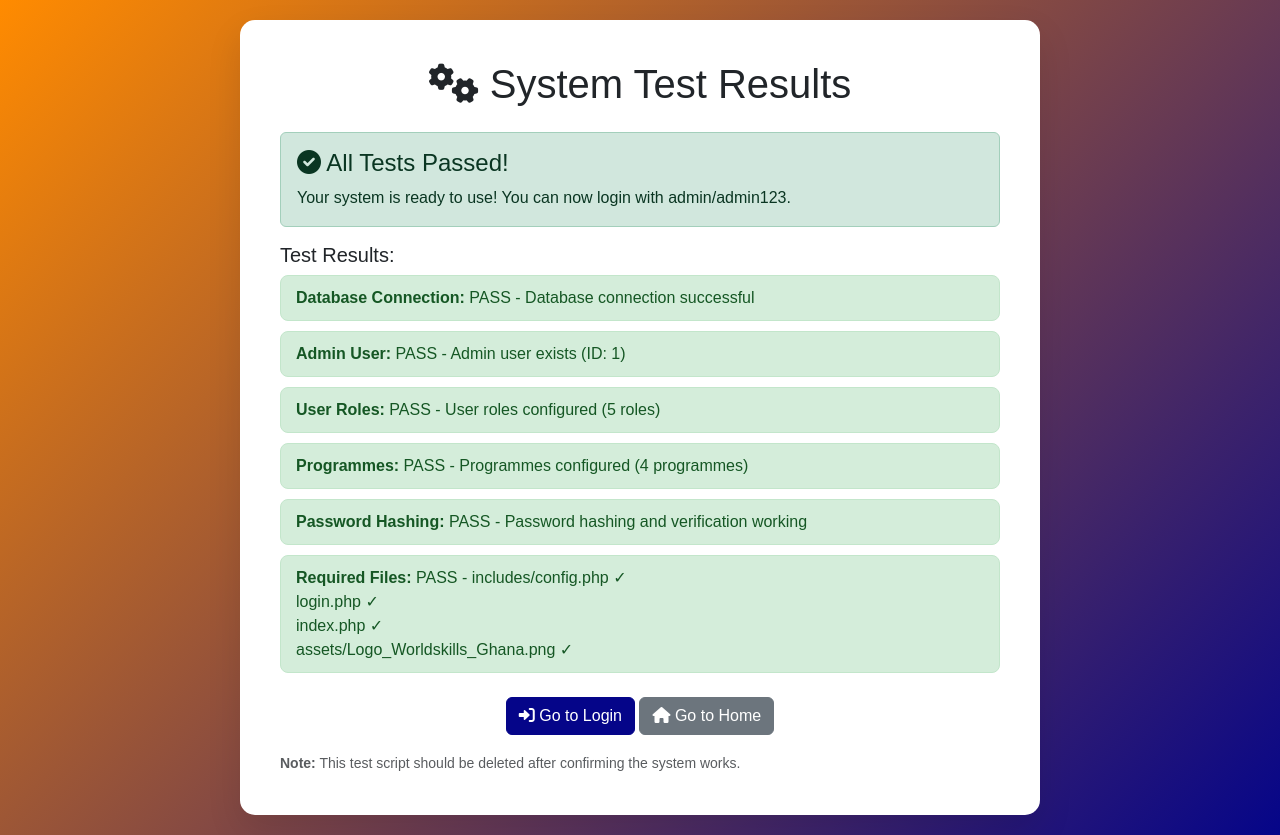
After one commit to paren-thesis/htu_codefest, a PHP site: page /htu_codefest_25/test_system.php in a window 1280 px wide. The commit adds this page. Run offline with PHP 8.4, Linux system fonts and the light colour scheme; data comes from the database, SQL or seed files in the repository.

Commit message:
Made the next fix

```diff
--- a/includes/config.php
+++ b/includes/config.php
@@ -169,4 +169,45 @@ function require_permission($role) {
         exit();
     }
 }
+
+/**
+ * Automatically fix admin password if needed
+ * This function checks if the admin user has the old password hash and fixes it
+ * Returns true if password was fixed, false otherwise
+ */
+function autoFixAdminPassword() {
+    try {
+        $db = Database::getInstance();
+
+        // Check if admin user exists and has the old password hash
+        $check_sql = "SELECT user_id, password_hash FROM users WHERE username = 'admin'";
+        $check_stmt = $db->query($check_sql);
+        $admin_user = $check_stmt->fetch();
+
+        if ($admin_user) {
+            // Check if the password hash is the old one (from database_setup.sql)
+            $old_hash = '$2y$10$92IXUNpkjO0rOQ5byMi.Ye4oKoEa3Ro9llC/.og/at2.uheWG/igi';
+
+            if ($admin_user['password_hash'] === $old_hash) {
+                // Generate correct password hash for 'admin123'
+                $correct_password_hash = password_hash('admin123', PASSWORD_DEFAULT);
+
+                // Update the admin user with the correct password hash
+                $update_sql = "UPDATE users SET password_hash = ? WHERE username = 'admin'";
+                $db->query($update_sql, [$correct_password_hash]);
+
+                // Log the fix (optional)
+                error_log("HTU Codefest: Admin password automatically fixed");
+
+                return true; // Password was fixed
+            }
+        }
+
+        return false; // No fix was needed
+    } catch (Exception $e) {
+        // Silently handle any database errors
+        error_log("HTU Codefest: Auto-fix admin password failed: " . $e->getMessage());
+        return false;
+    }
+}
 ?>
--- a/index.php
+++ b/index.php
@@ -5,6 +5,9 @@
  */
 
 require_once 'includes/config.php';
+
+// Auto-fix admin password on first run
+autoFixAdminPassword();
 
 // Redirect to login if not authenticated
 if (!is_logged_in()) {
--- /dev/null
+++ b/test_system.php
@@ -0,0 +1,217 @@
+<?php
+/**
+ * HTU COMPSSA CODEFEST 2025 - System Test
+ * This script tests the basic functionality of the system
+ */
+
+require_once 'includes/config.php';
+
+$tests = [];
+$overall_success = true;
+
+// Test 1: Database Connection
+try {
+    $db = Database::getInstance();
+    $connection = $db->getConnection();
+    $tests['Database Connection'] = ['status' => 'PASS', 'message' => 'Database connection successful'];
+} catch (Exception $e) {
+    $tests['Database Connection'] = ['status' => 'FAIL', 'message' => 'Database connection failed: ' . $e->getMessage()];
+    $overall_success = false;
+}
+
+// Test 2: Check if admin user exists
+if ($overall_success) {
+    try {
+        $check_sql = "SELECT user_id, username, role_id FROM users WHERE username = 'admin'";
+        $check_stmt = $db->query($check_sql);
+        $admin_user = $check_stmt->fetch();
+
+        if ($admin_user) {
+            $tests['Admin User'] = ['status' => 'PASS', 'message' => 'Admin user exists (ID: ' . $admin_user['user_id'] . ')'];
+        } else {
+            $tests['Admin User'] = ['status' => 'FAIL', 'message' => 'Admin user not found in database'];
+            $overall_success = false;
+        }
+    } catch (Exception $e) {
+        $tests['Admin User'] = ['status' => 'FAIL', 'message' => 'Error checking admin user: ' . $e->getMessage()];
+        $overall_success = false;
+    }
+}
+
+// Test 3: Check if roles exist
+if ($overall_success) {
+    try {
+        $roles_sql = "SELECT COUNT(*) as count FROM roles";
+        $roles_stmt = $db->query($roles_sql);
+        $roles_count = $roles_stmt->fetch()['count'];
+
+        if ($roles_count >= 5) {
+            $tests['User Roles'] = ['status' => 'PASS', 'message' => 'User roles configured (' . $roles_count . ' roles)'];
+        } else {
+            $tests['User Roles'] = ['status' => 'FAIL', 'message' => 'Expected 5 roles, found ' . $roles_count];
+            $overall_success = false;
+        }
+    } catch (Exception $e) {
+        $tests['User Roles'] = ['status' => 'FAIL', 'message' => 'Error checking roles: ' . $e->getMessage()];
+        $overall_success = false;
+    }
+}
+
+// Test 4: Check if programmes exist
+if ($overall_success) {
+    try {
+        $programmes_sql = "SELECT COUNT(*) as count FROM programmes";
+        $programmes_stmt = $db->query($programmes_sql);
+        $programmes_count = $programmes_stmt->fetch()['count'];
+
+        if ($programmes_count >= 4) {
+            $tests['Programmes'] = ['status' => 'PASS', 'message' => 'Programmes configured (' . $programmes_count . ' programmes)'];
+        } else {
+            $tests['Programmes'] = ['status' => 'FAIL', 'message' => 'Expected 4 programmes, found ' . $programmes_count];
+            $overall_success = false;
+        }
+    } catch (Exception $e) {
+        $tests['Programmes'] = ['status' => 'FAIL', 'message' => 'Error checking programmes: ' . $e->getMessage()];
+        $overall_success = false;
+    }
+}
+
+// Test 5: Test password hash generation
+try {
+    $test_hash = password_hash('test123', PASSWORD_DEFAULT);
+    $verify_result = password_verify('test123', $test_hash);
+
+    if ($verify_result) {
+        $tests['Password Hashing'] = ['status' => 'PASS', 'message' => 'Password hashing and verification working'];
+    } else {
+        $tests['Password Hashing'] = ['status' => 'FAIL', 'message' => 'Password verification failed'];
+        $overall_success = false;
+    }
+} catch (Exception $e) {
+    $tests['Password Hashing'] = ['status' => 'FAIL', 'message' => 'Password hashing error: ' . $e->getMessage()];
+    $overall_success = false;
+}
+
+// Test 6: Check file permissions
+$required_files = [
+    'includes/config.php',
+    'login.php',
+    'index.php',
+    'assets/Logo_Worldskills_Ghana.png'
+];
+
+$file_tests = [];
+foreach ($required_files as $file) {
+    if (file_exists($file)) {
+        $file_tests[] = $file . ' ✓';
+    } else {
+        $file_tests[] = $file . ' ✗';
+        $overall_success = false;
+    }
+}
+
+$tests['Required Files'] = [
+    'status' => $overall_success ? 'PASS' : 'FAIL',
+    'message' => implode('<br>', $file_tests)
+];
+?>
+
+<!DOCTYPE html>
+<html lang="en">
+<head>
+    <meta charset="UTF-8">
+    <meta name="viewport" content="width=device-width, initial-scale=1.0">
+    <title>System Test - <?php echo APP_NAME; ?></title>
+    <link href="https://cdn.jsdelivr.net/npm/bootstrap@5.3.0/dist/css/bootstrap.min.css" rel="stylesheet">
+    <link href="https://cdnjs.cloudflare.com/ajax/libs/font-awesome/6.0.0/css/all.min.css" rel="stylesheet">
+    <style>
+        body {
+            background: linear-gradient(135deg, <?php echo COLOR_ORANGE_BROWN; ?> 0%, <?php echo COLOR_BLUE; ?> 100%);
+            min-height: 100vh;
+            font-family: Arial, sans-serif;
+            padding: 20px;
+        }
+
+        .test-container {
+            background-color: <?php echo COLOR_WHITE; ?>;
+            border-radius: 15px;
+            box-shadow: 0 15px 35px rgba(0, 0, 0, 0.1);
+            padding: 40px;
+            max-width: 800px;
+            margin: 0 auto;
+        }
+
+        .test-result {
+            padding: 10px 15px;
+            border-radius: 8px;
+            margin-bottom: 10px;
+        }
+
+        .test-pass {
+            background-color: #d4edda;
+            color: #155724;
+            border: 1px solid #c3e6cb;
+        }
+
+        .test-fail {
+            background-color: #f8d7da;
+            color: #721c24;
+            border: 1px solid #f5c6cb;
+        }
+
+        .btn-primary {
+            background-color: <?php echo COLOR_BLUE; ?>;
+            border-color: <?php echo COLOR_BLUE; ?>;
+        }
+    </style>
+</head>
+<body>
+    <div class="test-container">
+        <h1 class="text-center mb-4">
+            <i class="fas fa-cogs"></i> System Test Results
+        </h1>
+
+        <div class="alert alert-<?php echo $overall_success ? 'success' : 'danger'; ?>">
+            <h4 class="alert-heading">
+                <?php if ($overall_success): ?>
+                    <i class="fas fa-check-circle"></i> All Tests Passed!
+                <?php else: ?>
+                    <i class="fas fa-exclamation-triangle"></i> Some Tests Failed
+                <?php endif; ?>
+            </h4>
+            <p class="mb-0">
+                <?php if ($overall_success): ?>
+                    Your system is ready to use! You can now login with admin/admin123.
+                <?php else: ?>
+                    Please fix the failed tests before using the system.
+                <?php endif; ?>
+            </p>
+        </div>
+
+        <h5>Test Results:</h5>
+        <?php foreach ($tests as $test_name => $result): ?>
+            <div class="test-result test-<?php echo strtolower($result['status']); ?>">
+                <strong><?php echo $test_name; ?>:</strong>
+                <?php echo $result['status']; ?> - <?php echo $result['message']; ?>
+            </div>
+        <?php endforeach; ?>
+
+        <div class="mt-4 text-center">
+            <a href="login.php" class="btn btn-primary">
+                <i class="fas fa-sign-in-alt"></i> Go to Login
+            </a>
+            <a href="index.php" class="btn btn-secondary">
+                <i class="fas fa-home"></i> Go to Home
+            </a>
+        </div>
+
+        <div class="mt-3">
+            <small class="text-muted">
+                <strong>Note:</strong> This test script should be deleted after confirming the system works.
+            </small>
+        </div>
+    </div>
+
+    <script src="https://cdn.jsdelivr.net/npm/bootstrap@5.3.0/dist/js/bootstrap.bundle.min.js"></script>
+</body>
+</html>
```
Also changed, not shown: fix_admin_password.php (deleted, +0 -133 lines), login.php (+8 -0 lines).
